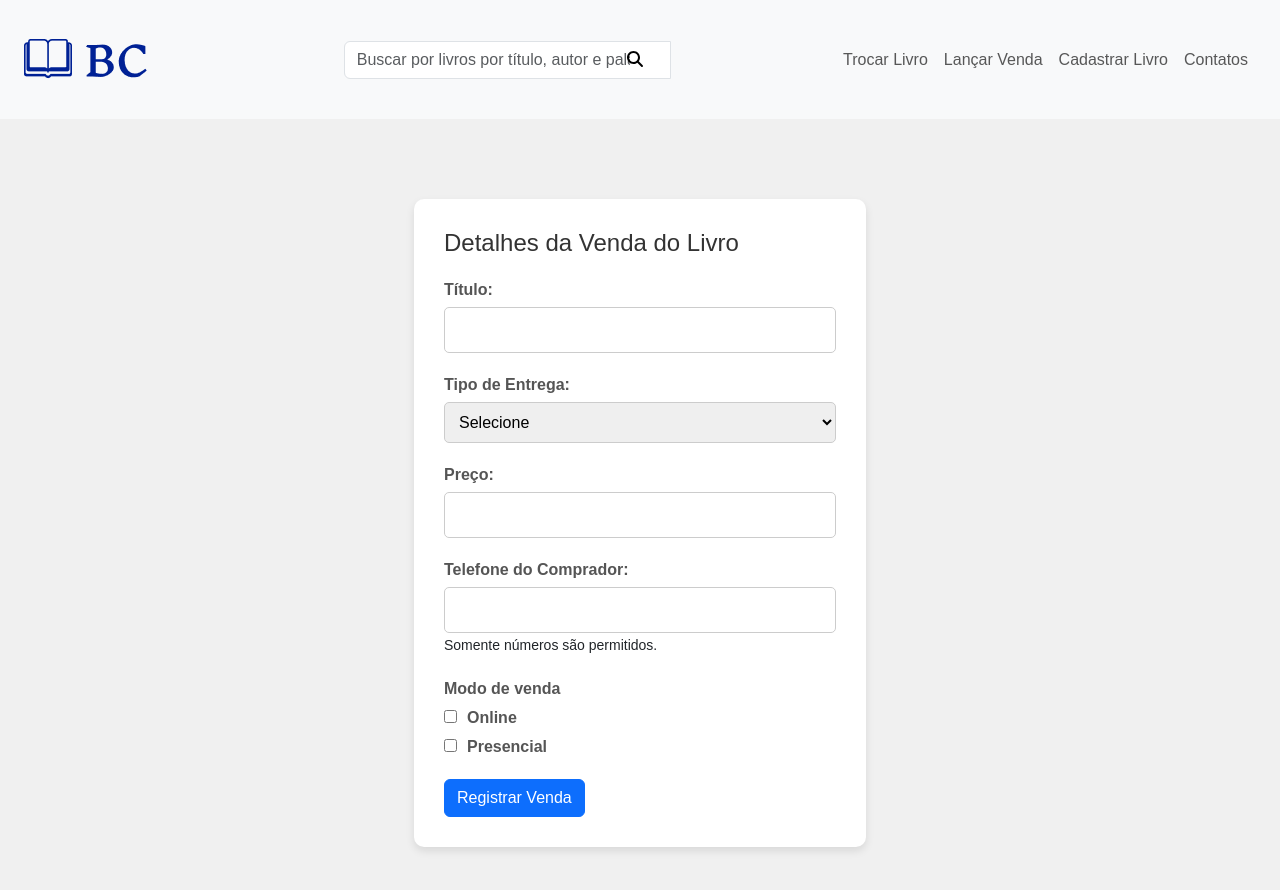
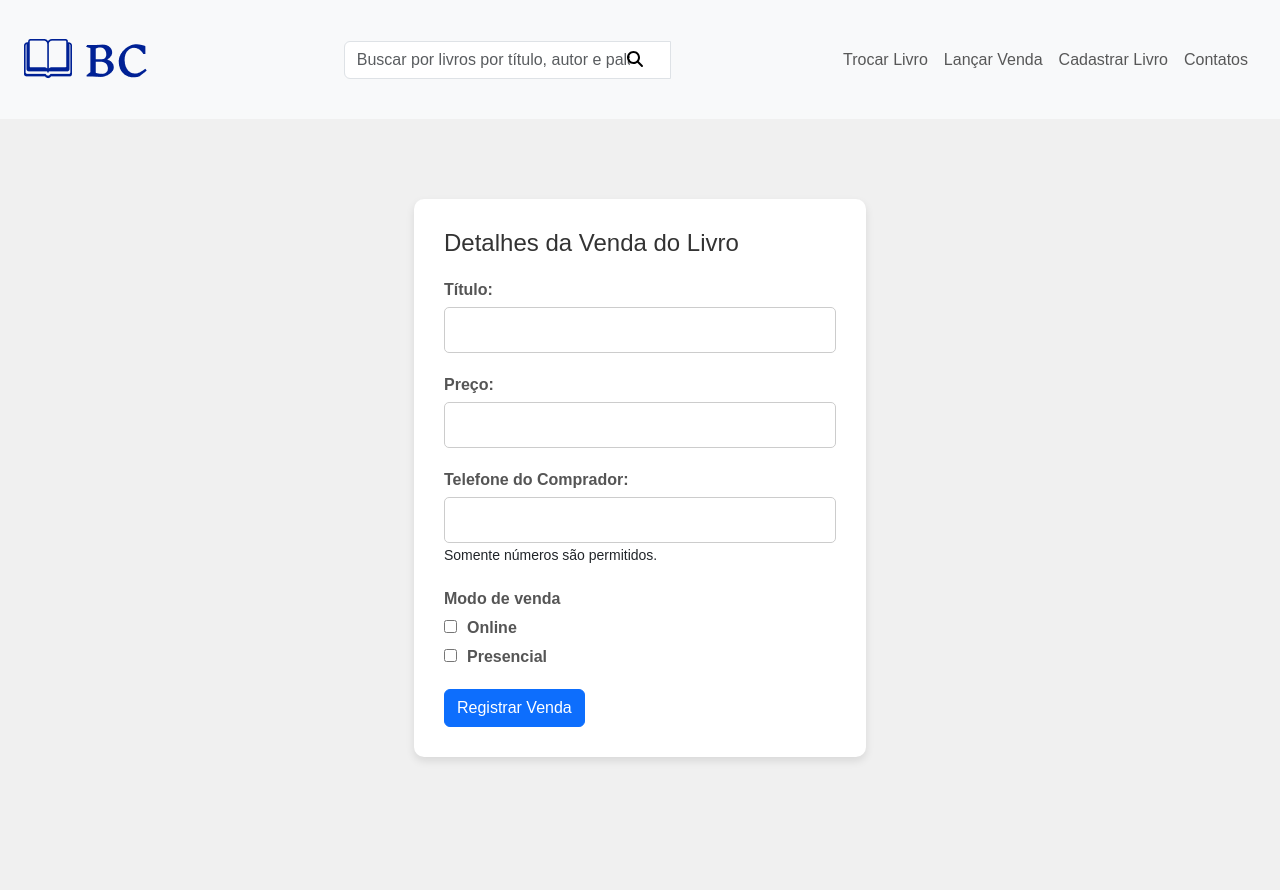
Before and after one commit to RafaelMarotta/book-connect-front, a Next.js app: page /livros/vendas in a window 1280 px wide. Shown: the top 890 px of the page. Built offline with nearby package versions, Linux system fonts and the light colour scheme.

Commit message:
A lot of stuff

```diff
--- a/src/pages/livros/vendas/index.js
+++ b/src/pages/livros/vendas/index.js
@@ -81,14 +81,6 @@ function App() {
               <input type="text" id="titulo" name="titulo" value={formData.titulo} onChange={handleInputChange} required />
             </div>
             <div className="livro-info">
-              <label htmlFor="tipoEntrega">Tipo de Entrega:</label>
-              <select id="tipoEntrega" name="tipoEntrega" value={formData.tipoEntrega} onChange={handleInputChange} required>
-                <option value="">Selecione</option>
-                <option value="presencial">Presencial</option>
-                <option value="correios">Correios</option>
-              </select>
-            </div>
-            <div className="livro-info">
               <label htmlFor="preco">Preço:</label>
               <input type="text" id="preco" name="preco" value={formData.preco} onChange={handleInputChange} required />
             </div>
```
